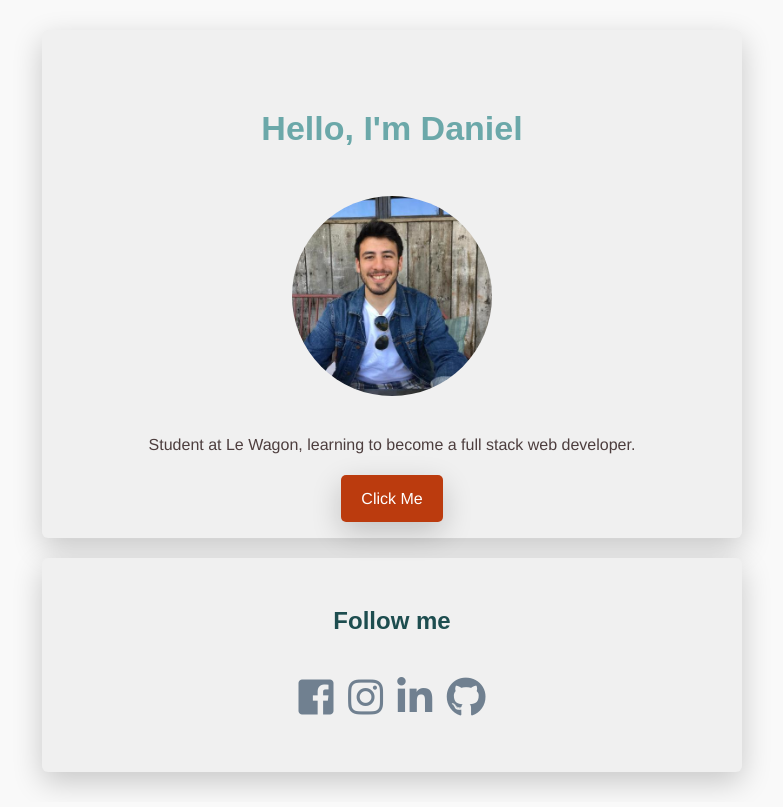
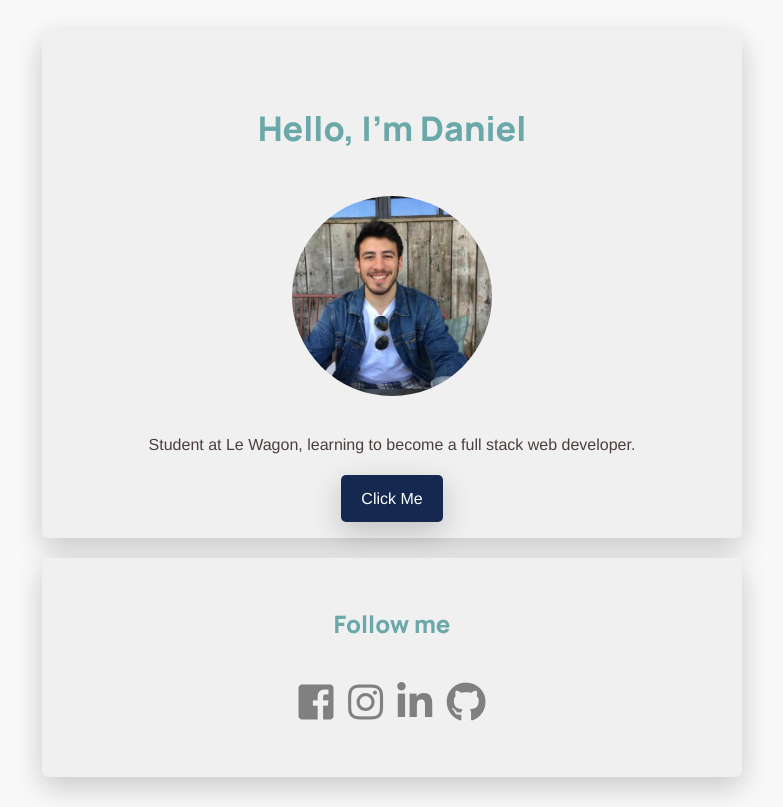
Before and after one commit to Daturkington/profile, a plain HTML site: page index.html in a window 1280 px wide. Shown: the whole page, without its empty margins (248-1031 px from the left). Drawn offline with Linux system fonts and the light colour scheme.

Commit message:
Fixed errors on btn:hover

```diff
--- a/style.css
+++ b/style.css
@@ -1,8 +1,6 @@
-
-
 h1 {
   color: #6ba8a9;
-  font-family: 'Oswald', sans-serif;
+  font-family: 'Manrope', sans-serif;
   font-size: 34px;
   line-height: 90px;
 }
@@ -19,8 +17,8 @@ p {
 }
 
 h2 {
-  color: #1d4d4f;
-  font-family: 'Oswald', sans-serif;
+  color: #6ba8a9;
+  font-family: 'Manrope', sans-serif;
 }
 
 li {
@@ -30,12 +28,17 @@ li {
 }
 
 li > a > i {
-  color: slategrey;
+  color: grey;
+}
+
+li > a > i:hover {
+  color: #588da8;
 }
 
 a {
   text-decoration: none;
 }
+
 
 div{
   text-align: center;
@@ -67,11 +70,15 @@ img {
 }
 
 .btn-blue{
-  background-color: #bb3b0e;
+  background-color: #142850;
   color: white;
   box-shadow: 0px 10px 30px rgba(0,0,0,0.2);
   border-radius: 5px;
   padding: 15px 20px;
 }
 
+.btn-blue:hover {
+  background-color: #588da8;
+}
+
 @media (max-width: 800px)
```
